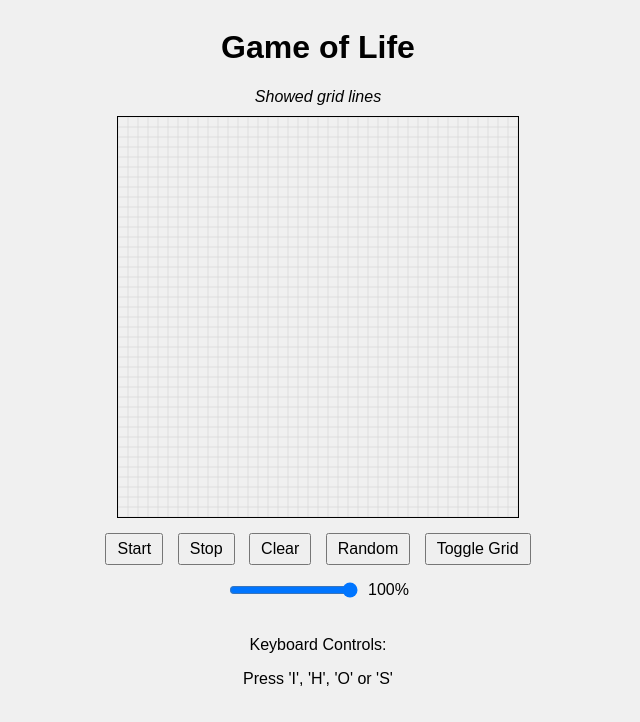
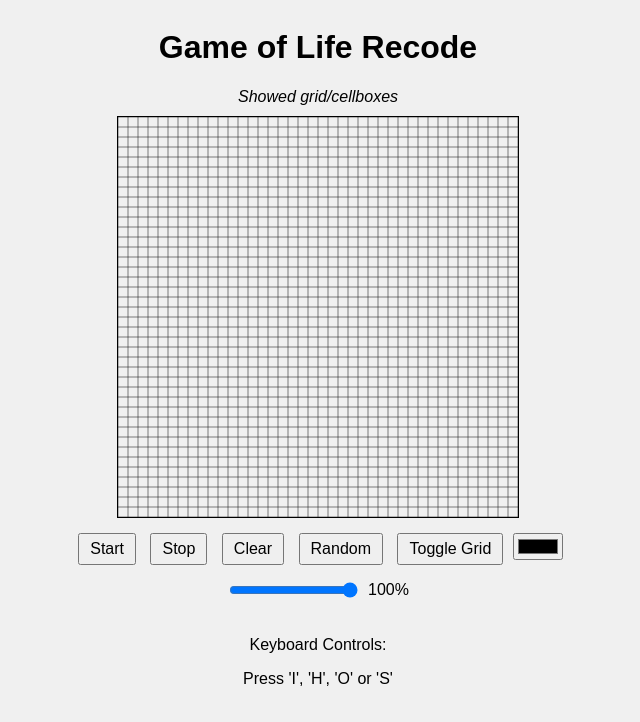
Before and after one commit to MiepDevelopment/GameOfLife, a plain HTML site: page src/index.html in a window 1280 px wide. Both pictures are taken after a click on the button "Toggle Grid". Shown: the whole page, without its empty margins (322-962 px from the left). Drawn offline with Linux system fonts and the light colour scheme.

Commit message:
game-of-life

```diff
--- a/src/index.html
+++ b/src/index.html
@@ -7,8 +7,8 @@
     <link rel="stylesheet" href="style.css">
 </head>
 <body>
-    <h1>Game of Life</h1>
-    <div id="statusText">Welcome to the Game of Life!</div>
+    <h1>Game of Life Recode</h1>
+    <div id="statusText">Welcome to the Game of Life Recode</div>
     <canvas id="gameCanvas" width="400" height="400"></canvas>
     <div>
         <button id="startBtn">Start</button>
@@ -16,6 +16,7 @@
         <button id="clearBtn">Clear</button>
         <button id="randomBtn">Random</button>
         <button id="toggleGridBtn">Toggle Grid</button>
+        <input type="color" id="colorPicker" name="colorPicker" value="#000000" />
     </div>
     <div class="slider-container">
         <input type="range" id="sizeSlider" min="10" max="100" value="100" step="10">
--- a/src/script.js
+++ b/src/script.js
@@ -1,5 +1,6 @@
 function createGameOfLife(canvasId, statusId, cellSize = 10) {
   const canvas = document.getElementById(canvasId);
+  const colorPicker = document.getElementById("colorPicker");
   const ctx = canvas.getContext("2d");
   const statusElement = document.getElementById(statusId);
   const cols = Math.floor(canvas.width / cellSize);
@@ -78,7 +79,7 @@ function createGameOfLife(canvasId, statusId, cellSize = 10) {
   }
 
   function drawGrid() {
-    ctx.strokeStyle = "#ccc";
+    ctx.strokeStyle = "#ccccc";
     ctx.lineWidth = 0.5;
     for (let i = 0; i <= rows; i++) {
       ctx.beginPath();
@@ -96,13 +97,16 @@ function createGameOfLife(canvasId, statusId, cellSize = 10) {
 
   function draw() {
     ctx.clearRect(0, 0, canvas.width, canvas.height);
+
     if (showGrid) {
       drawGrid();
     }
+
+    ctx.fillStyle = colorPicker.value;
+
     for (let row = 0; row < rows; row++) {
       for (let col = 0; col < cols; col++) {
         if (grid[row][col]) {
-          ctx.fillStyle = "black";
           ctx.fillRect(col * cellSize, row * cellSize, cellSize, cellSize);
         }
       }
@@ -113,7 +117,7 @@ function createGameOfLife(canvasId, statusId, cellSize = 10) {
     if (!isRunning) {
       isRunning = true;
       run();
-      updateStatus("Started the simulation");
+      updateStatus("Started simulating");
     }
   }
 
@@ -123,7 +127,7 @@ function createGameOfLife(canvasId, statusId, cellSize = 10) {
       if (intervalId) {
         clearInterval(intervalId);
       }
-      updateStatus("Stopped the simulation");
+      updateStatus("Stopped simulating");
     }
   }
 
@@ -137,7 +141,7 @@ function createGameOfLife(canvasId, statusId, cellSize = 10) {
   function toggleGrid() {
     showGrid = !showGrid;
     draw();
-    updateStatus(showGrid ? "Showed grid lines" : "Hid grid lines");
+    updateStatus(showGrid ? "Showed grid/cellboxes" : "Hid grid/cellboxes");
   }
 
   function updateStatus(message) {
```
Also changed, not shown: 1 other file.
